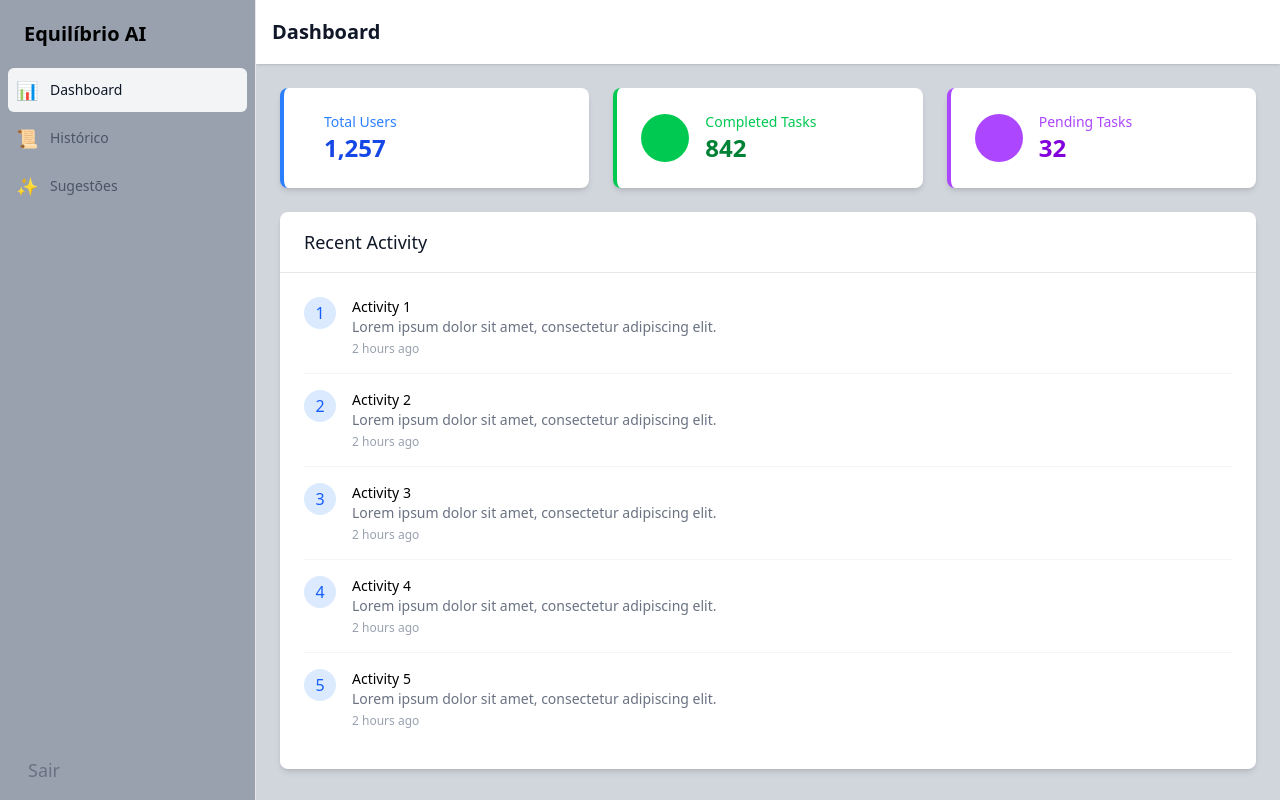
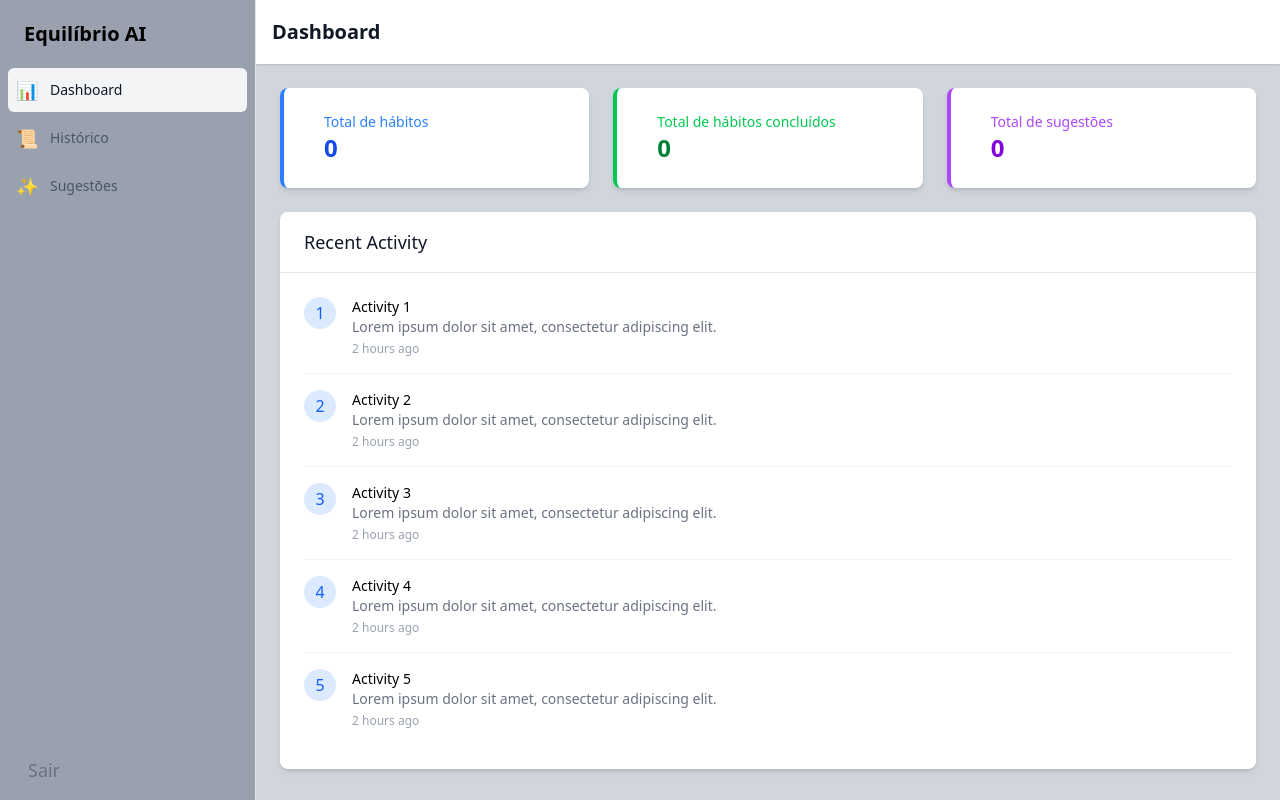
Before and after one commit to Arthu085/backend-projeto, a React (Vite) app in the folder frontend/: page /dashboard in a window 1280 px wide. Built offline with nearby package versions, Linux system fonts and the light colour scheme.

Commit message:
card mostrando quantidades de habitos, records e sugestões

```diff
--- a/frontend/src/hooks/useFetch.jsx
+++ b/frontend/src/hooks/useFetch.jsx
@@ -10,7 +10,7 @@ export const fetchUserData = async (token) => {
 
 		return response.data;
 	} catch (error) {
-		throw new Error("Erro ao buscar usuário: " + error.message);
+		throw new Error("Erro ao buscar dados do usuário: " + error.message);
 	}
 };
 
@@ -27,6 +27,40 @@ export const fetchSuggestionUser = async (token) => {
 
 		return response.data;
 	} catch (error) {
-		throw new Error("Erro ao buscar usuário: " + error.message);
+		throw new Error(
+			"Erro ao buscar recomendações para esse usuário: " + error.message
+		);
 	}
 };
+
+export const fetchHabitUser = async (token) => {
+	try {
+		const response = await axios.get("http://localhost:8000/habit/fetch", {
+			headers: {
+				Authorization: `Bearer ${token}`,
+			},
+		});
+
+		return response.data;
+	} catch (error) {
+		throw new Error(
+			"Erro ao buscar hábitos para esse usuário: " + error.message
+		);
+	}
+};
+
+export const fetchRecordUser = async (token) => {
+	try {
+		const response = await axios.get("http://localhost:8000/record/fetch", {
+			headers: {
+				Authorization: `Bearer ${token}`,
+			},
+		});
+
+		return response.data;
+	} catch (error) {
+		throw new Error(
+			"Erro ao buscar hábitos feitos para esse usuário: " + error.message
+		);
+	}
+};
--- a/frontend/src/pages/Dashboard/Dashboard.jsx
+++ b/frontend/src/pages/Dashboard/Dashboard.jsx
@@ -1,7 +1,91 @@
-import React from "react";
+import React, { useEffect, useState } from "react";
 import Card from "../../Components/UI/Card";
 import MainLayout from "../../Components/Layout/MainLayout";
+import {
+	fetchHabitUser,
+	fetchRecordUser,
+	fetchSuggestionUser,
+} from "../../hooks/useFetch";
+
 export default function Dashboard() {
+	const [habits, setHabits] = useState([]);
+	const [suggestions, setSuggestions] = useState([]);
+	const [records, setRecords] = useState([]);
+
+	const [loading, setLoading] = useState(true);
+	const [error, setError] = useState(null);
+
+	const loadHabitUser = async () => {
+		try {
+			const token = localStorage.getItem("token");
+			if (!token) {
+				throw new Error("Usuário não autenticado.");
+			}
+
+			const data = await fetchHabitUser(token);
+			setHabits(data);
+			setLoading(false);
+		} catch (error) {
+			setError(error.message);
+			setLoading(false);
+		}
+	};
+
+	const loadSuggestionUser = async () => {
+		try {
+			const token = localStorage.getItem("token");
+			if (!token) {
+				throw new Error("Usuário não autenticado.");
+			}
+
+			const data = await fetchSuggestionUser(token);
+			setSuggestions(data);
+			setLoading(false);
+		} catch (error) {
+			setError(error.message);
+			setLoading(false);
+		}
+	};
+
+	const loadRecordUser = async () => {
+		try {
+			const token = localStorage.getItem("token");
+			if (!token) {
+				throw new Error("Usuário não autenticado.");
+			}
+
+			const data = await fetchRecordUser(token);
+			setRecords(data);
+			setLoading(false);
+		} catch (error) {
+			setError(error.message);
+			setLoading(false);
+		}
+	};
+
+	useEffect(() => {
+		const token = localStorage.getItem("token");
+		if (!token) {
+			setError("Usuário não autenticado.");
+			setLoading(false);
+			return;
+		}
+
+		Promise.allSettled([
+			fetchHabitUser(token),
+			fetchRecordUser(token),
+			fetchSuggestionUser(token),
+		])
+			.then(([habitRes, recordRes, suggestionRes]) => {
+				if (habitRes.status === "fulfilled") setHabits(habitRes.value);
+				if (recordRes.status === "fulfilled") setRecords(recordRes.value);
+				if (suggestionRes.status === "fulfilled")
+					setSuggestions(suggestionRes.value);
+			})
+			.catch((err) => setError("Erro ao carregar dados"))
+			.finally(() => setLoading(false));
+	}, []);
+
 	return (
 		<MainLayout>
 			<div className="space-y-6">
@@ -10,60 +94,38 @@ export default function Dashboard() {
 					<Card className="bg-blue-50 border-l-4 border-blue-500">
 						<div className="flex items-center">
 							<div className="ml-4">
-								<p className="text-sm font-medium text-blue-500">Total Users</p>
-								<p className="text-2xl font-semibold text-blue-700">1,257</p>
+								<p className="text-sm font-medium text-blue-500">
+									Total de hábitos
+								</p>
+								<p className="text-2xl font-semibold text-blue-700">
+									{habits.length}
+								</p>
 							</div>
 						</div>
 					</Card>
 
 					<Card className="bg-green-50 border-l-4 border-green-500">
 						<div className="flex items-center">
-							<div className="p-3 rounded-full bg-green-500 bg-opacity-10">
-								<svg
-									xmlns="http://www.w3.org/2000/svg"
-									className="h-6 w-6 text-green-500"
-									fill="none"
-									viewBox="0 0 24 24"
-									stroke="currentColor">
-									<path
-										strokeLinecap="round"
-										strokeLinejoin="round"
-										strokeWidth={2}
-										d="M9 12l2 2 4-4m6 2a9 9 0 11-18 0 9 9 0 0118 0z"
-									/>
-								</svg>
-							</div>
 							<div className="ml-4">
 								<p className="text-sm font-medium text-green-500">
-									Completed Tasks
+									Total de hábitos concluídos
 								</p>
-								<p className="text-2xl font-semibold text-green-700">842</p>
+								<p className="text-2xl font-semibold text-green-700">
+									{records.length}
+								</p>
 							</div>
 						</div>
 					</Card>
 
 					<Card className="bg-purple-50 border-l-4 border-purple-500">
 						<div className="flex items-center">
-							<div className="p-3 rounded-full bg-purple-500 bg-opacity-10">
-								<svg
-									xmlns="http://www.w3.org/2000/svg"
-									className="h-6 w-6 text-purple-500"
-									fill="none"
-									viewBox="0 0 24 24"
-									stroke="currentColor">
-									<path
-										strokeLinecap="round"
-										strokeLinejoin="round"
-										strokeWidth={2}
-										d="M12 8v4l3 3m6-3a9 9 0 11-18 0 9 9 0 0118 0z"
-									/>
-								</svg>
-							</div>
 							<div className="ml-4">
 								<p className="text-sm font-medium text-purple-500">
-									Pending Tasks
+									Total de sugestões
 								</p>
-								<p className="text-2xl font-semibold text-purple-700">32</p>
+								<p className="text-2xl font-semibold text-purple-700">
+									{suggestions.length}
+								</p>
 							</div>
 						</div>
 					</Card>
```
